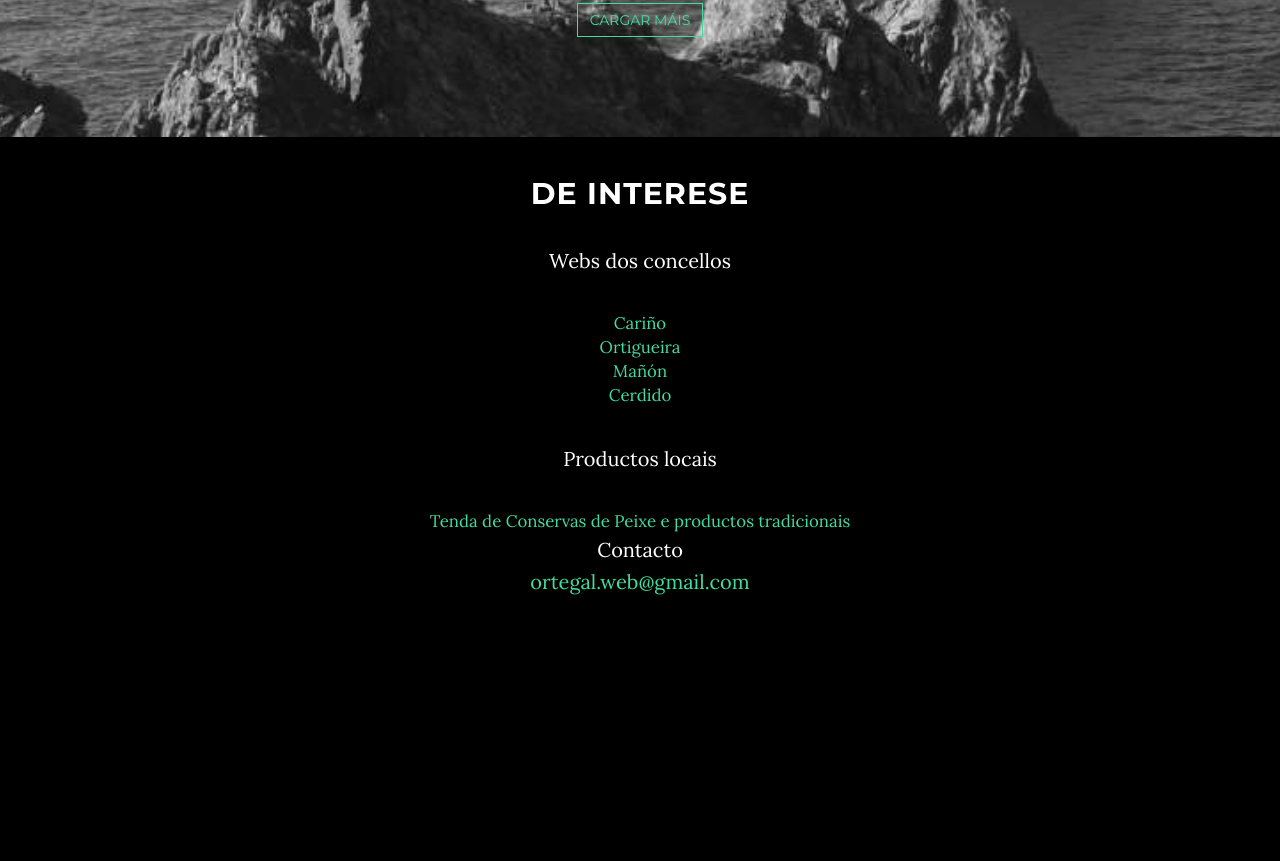
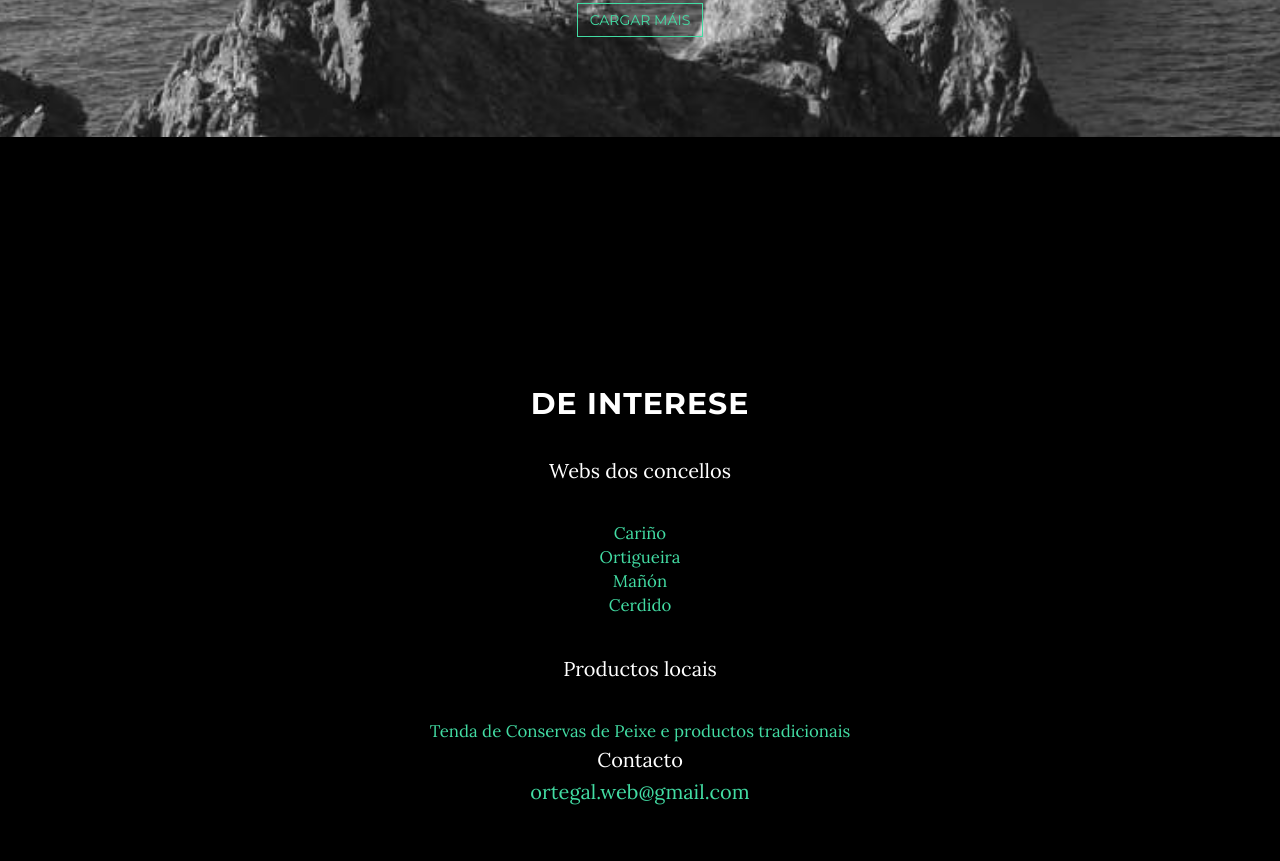
Before and after one commit to manelvf/ortegal, a website: page index.html in a window 1280 px wide. Shown: the part 1988-2849 px from the top of the page. Drawn offline with Linux system fonts and the light colour scheme; some packages are replaced by stand-ins of ours.

Commit message:
moar awesome

```diff
--- a/index.html
+++ b/index.html
@@ -113,11 +113,9 @@
     </section>
 
     <!-- Contact Section -->
-    <section id="contact" class="container text-center">
+    <section id="contact" class="container content-section text-center">
         <div class="row">
             <div class="col-lg-8 col-lg-offset-2">
-                <br />
-                <br />
                 <h2>De interese</h2>
                 <p>Webs dos concellos</p>
 
```
